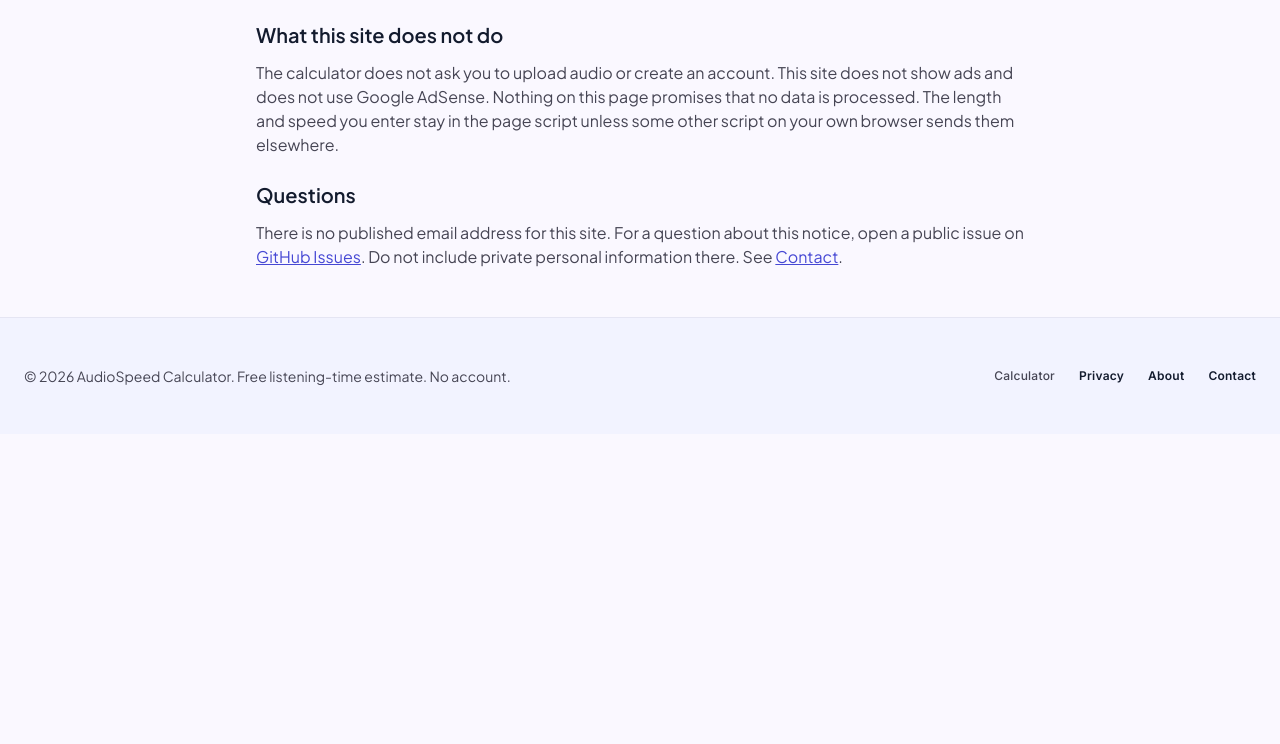
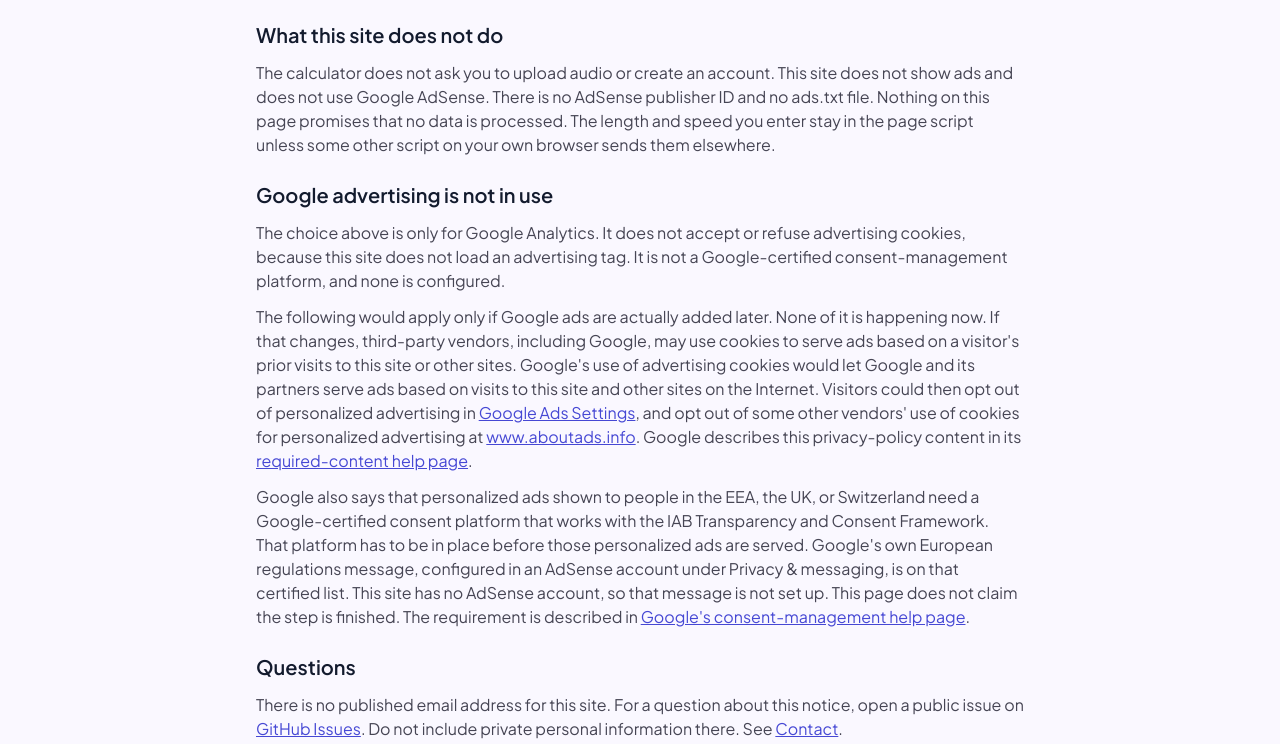
Before and after one commit to kobe3edc/audiobook-speed-calculator, a plain HTML site: page privacy.html in a window 1280 px wide. Shown: the part 1282-2026 px from the top of the page. Before the commit the page ends 1716 px from the top, so only its background shows below. Drawn offline with nearby package versions, Linux system fonts and the light colour scheme.

Commit message:
Disclose future Google ads without claiming they are on
Keep the current no-AdSense statement, and describe advertising cookies, opt-out links, and the certified-consent condition only as future steps. Add an operator checklist that does not install ads or invent a publisher ID.

Co-authored-by: kobe <kobe3edc@gmail.com>

```diff
--- a/privacy.html
+++ b/privacy.html
@@ -53,7 +53,7 @@
 </div>
 <main class="flex-grow px-6 py-12">
 <article class="max-w-3xl mx-auto space-y-6">
-<p class="text-label-sm font-label-sm text-primary font-semibold">Last updated 2026-11-09</p>
+<p class="text-label-sm font-label-sm text-primary font-semibold">Last updated 2026-11-10</p>
 <h1 class="text-headline-lg font-headline-lg text-on-surface">Privacy</h1>
 <p class="text-body-md font-body-md text-on-surface-variant">AudioSpeed is a free static calculator. The listening-time math runs in your browser. The hours, minutes, and playback speed you type are not sent to a server by this site's own script. This page describes the other services the pages do use. It is a plain-language notice about those services. It is not a legal certification, and it does not claim GDPR, CCPA, or any other compliance program.</p>
 <section class="space-y-3">
@@ -81,7 +81,13 @@
 </section>
 <section class="space-y-3">
 <h2 class="text-headline-sm font-headline-sm">What this site does not do</h2>
-<p class="text-body-md font-body-md text-on-surface-variant">The calculator does not ask you to upload audio or create an account. This site does not show ads and does not use Google AdSense. Nothing on this page promises that no data is processed. The length and speed you enter stay in the page script unless some other script on your own browser sends them elsewhere.</p>
+<p class="text-body-md font-body-md text-on-surface-variant">The calculator does not ask you to upload audio or create an account. This site does not show ads and does not use Google AdSense. There is no AdSense publisher ID and no ads.txt file. Nothing on this page promises that no data is processed. The length and speed you enter stay in the page script unless some other script on your own browser sends them elsewhere.</p>
+</section>
+<section class="space-y-3">
+<h2 class="text-headline-sm font-headline-sm">Google advertising is not in use</h2>
+<p class="text-body-md font-body-md text-on-surface-variant">The choice above is only for Google Analytics. It does not accept or refuse advertising cookies, because this site does not load an advertising tag. It is not a Google-certified consent-management platform, and none is configured.</p>
+<p class="text-body-md font-body-md text-on-surface-variant">The following would apply only if Google ads are actually added later. None of it is happening now. If that changes, third-party vendors, including Google, may use cookies to serve ads based on a visitor's prior visits to this site or other sites. Google's use of advertising cookies would let Google and its partners serve ads based on visits to this site and other sites on the Internet. Visitors could then opt out of personalized advertising in <a class="text-primary underline" href="https://adssettings.google.com/">Google Ads Settings</a>, and opt out of some other vendors' use of cookies for personalized advertising at <a class="text-primary underline" href="https://www.aboutads.info/choices">www.aboutads.info</a>. Google describes this privacy-policy content in its <a class="text-primary underline" href="https://support.google.com/adsense/answer/1348695?hl=en">required-content help page</a>.</p>
+<p class="text-body-md font-body-md text-on-surface-variant">Google also says that personalized ads shown to people in the EEA, the UK, or Switzerland need a Google-certified consent platform that works with the IAB Transparency and Consent Framework. That platform has to be in place before those personalized ads are served. Google's own European regulations message, configured in an AdSense account under Privacy &amp; messaging, is on that certified list. This site has no AdSense account, so that message is not set up. This page does not claim the step is finished. The requirement is described in <a class="text-primary underline" href="https://support.google.com/adsense/answer/13554116?hl=en">Google's consent-management help page</a>.</p>
 </section>
 <section class="space-y-3">
 <h2 class="text-headline-sm font-headline-sm">Questions</h2>
```
Also changed, not shown: test/calculator.test.js (+11 -1 lines), 2 other files.
